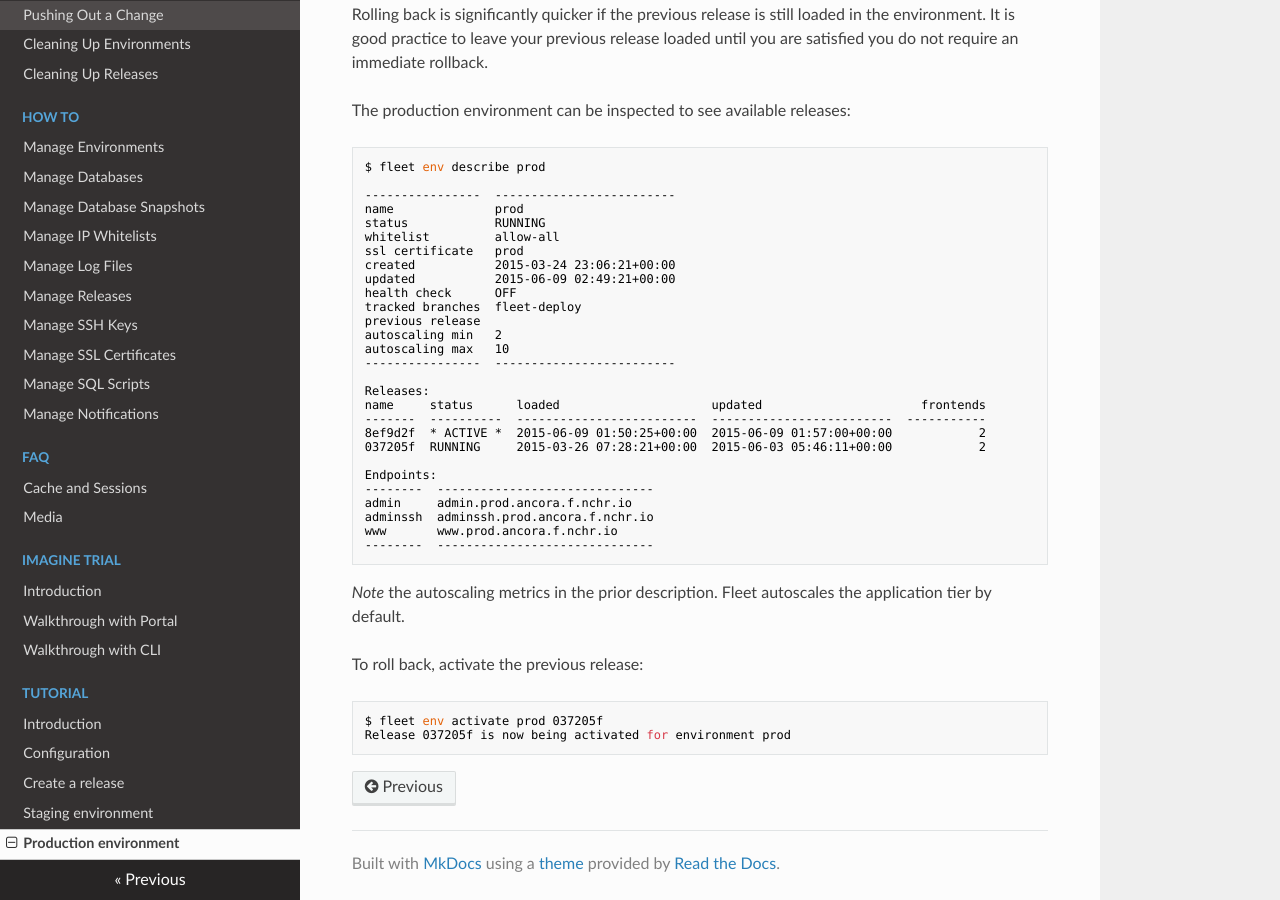
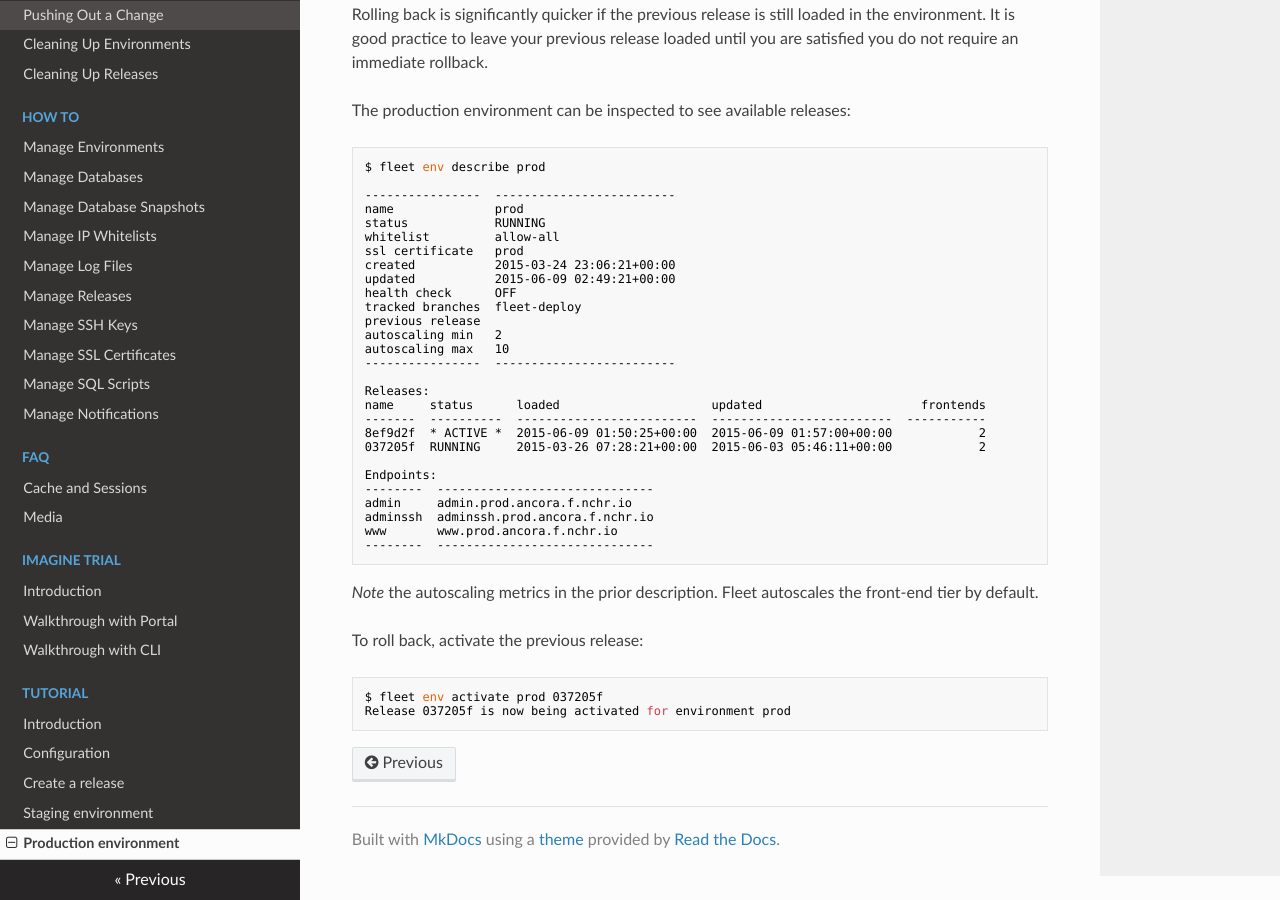
Before and after one commit to anchor/fleet-magento-docs, an MkDocs documentation site: the page built from docs/tutorial/production-environment.md, in a window 1280 px wide and 900 px high, scrolled down 540 px. Built offline with MkDocs 1.6.1, drawn with Linux system fonts in a browser that asks for light colours; nearby versions of some CDN libraries; old or Windows-style settings are respelled for this version of MkDocs.

Commit message:
Application tier --> Front-end
I prefer the term application tier, as it's a more accurate description
of the function this role performs (or perhaps a more relaxed term, at
least).

However, it has been highlighted that the rest of the documentation
refers to front-ends.  Make this commit consistent with the rest of the
documentation, and look to change the rest of the documentation to the
new standard separately.

````diff
--- a/docs/tutorial/production-environment.md
+++ b/docs/tutorial/production-environment.md
@@ -57,7 +57,7 @@ www       www.prod.ancora.f.nchr.io
 ```
 
 *Note* the autoscaling metrics in the prior description.  Fleet autoscales the
-application tier by default.
+front-end tier by default.
 
 To roll back, activate the previous release:
 ```bash
````
